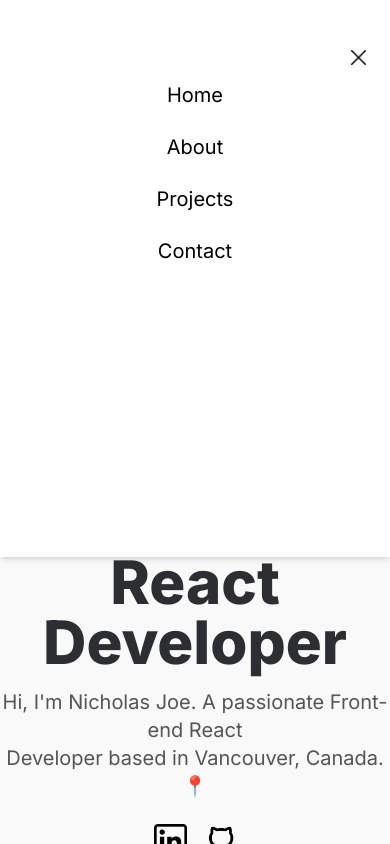
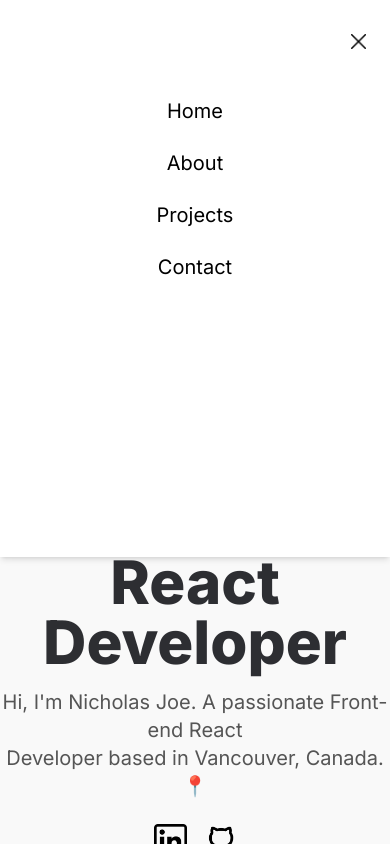
Before and after one commit to Njoe00/Portfolio-Website, a Next.js app: page / in a window 390 px wide. Both pictures are taken after a click on the button 359 px from the left and 42 px from the top of the page. Shown: the top 844 px of the page. Built offline with nearby package versions, Linux system fonts and the light colour scheme.

Commit message:
adding more styling to mobile sized buttons to align better

```diff
--- a/src/app/components/header.tsx
+++ b/src/app/components/header.tsx
@@ -83,7 +83,7 @@
             </div>
             {toggleHeader && (
               <div className="bg-white text-black h-[800px] justify-center justify-items-center flex w-full flex-col absolute z-20 mt-56 shadow-md">
-                <div className="flex-row justify-end flex mr-6 ">
+                <div className="flex-row justify-end flex mr-6">
                   <button onClick={handleToggleHeader}>
                     <Image
                       className="flex"
@@ -94,7 +94,7 @@
                     />
                   </button>
                 </div>
-                <div className="justify-center items-center text-center flex flex-col space-y-6 mt-4">
+                <div className="justify-center items-center text-center flex flex-col space-y-6 mt-12">
                   {HeaderSection.map((string, index) => {
                     return (
                       <button
```
